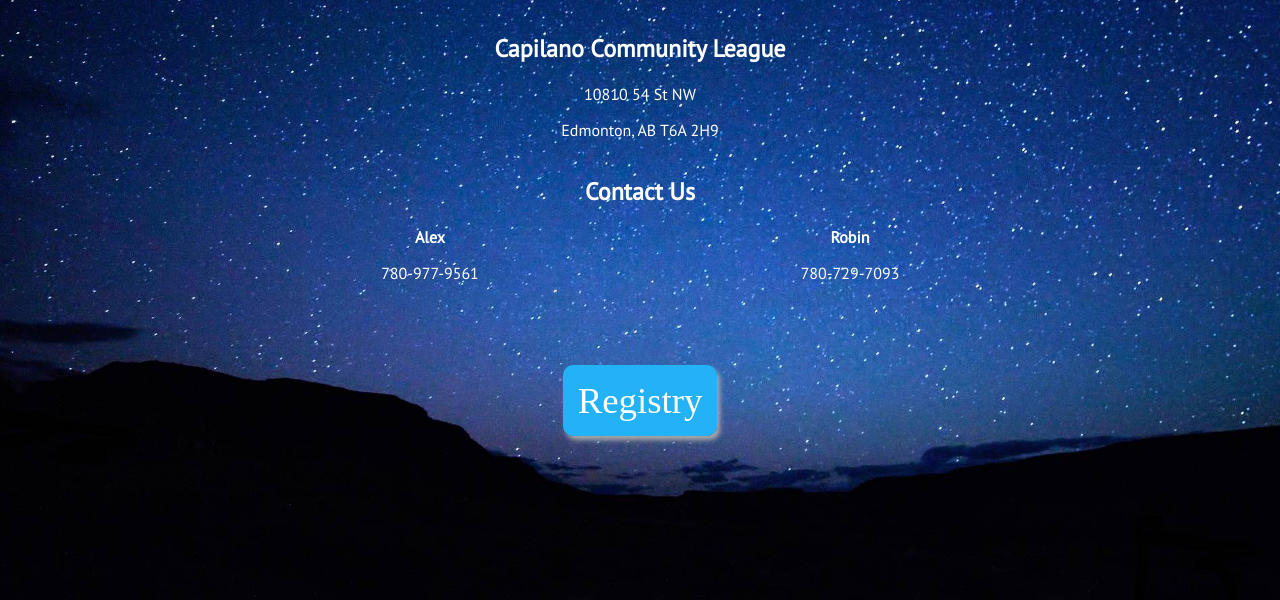
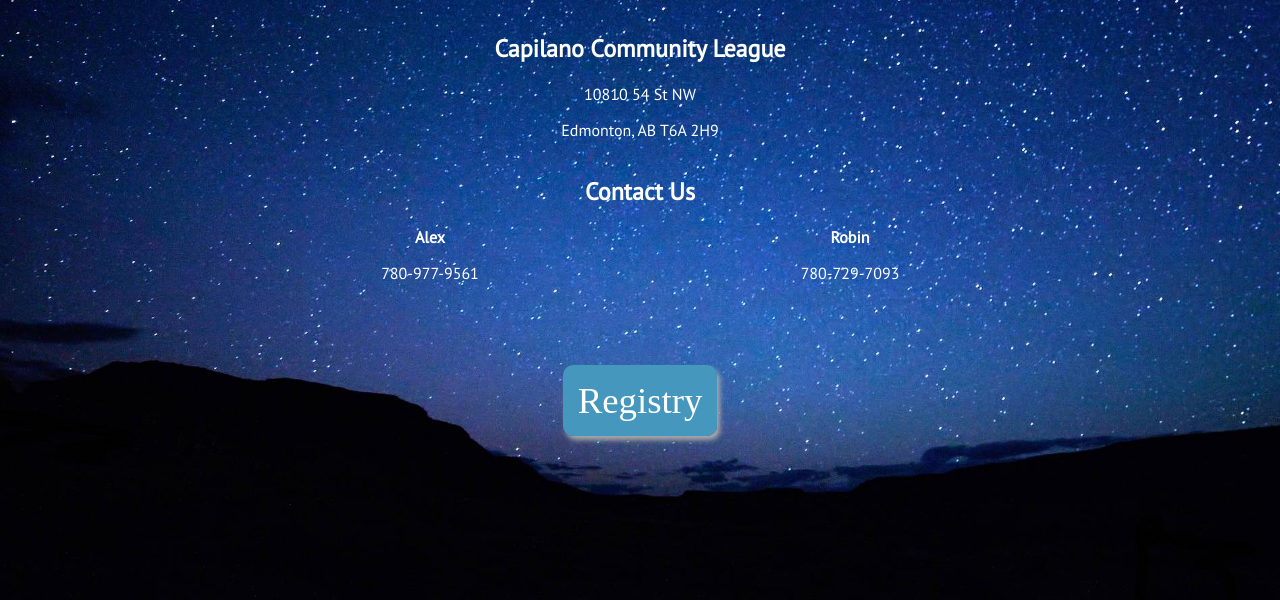
Before and after one commit to robinlake/wedding-site, a plain HTML site: page index.html in a window 1280 px wide. In both pictures the pointer is over the link "Registry". Shown: the part 458-1058 px from the top of the page. Drawn offline with Linux system fonts and the light colour scheme; some packages are replaced by stand-ins of ours.

Commit message:
added registry link

```diff
--- a/index.css
+++ b/index.css
@@ -59,7 +59,12 @@ h1 {
   background: rgb(35, 178, 245);
   box-shadow: 3px 4px 5px #aaa;
   border-radius: 10px;
+  transition: all 0.3s ease;
   /* height: 80px; */
+}
+
+.time a:hover {
+  background: rgb(70, 151, 189);
 }
 
 @media only screen and (max-width: 500px) {
```
